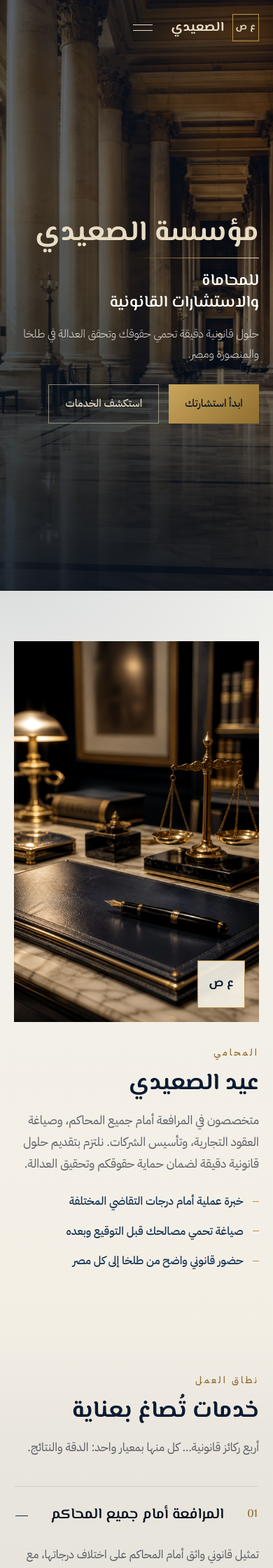
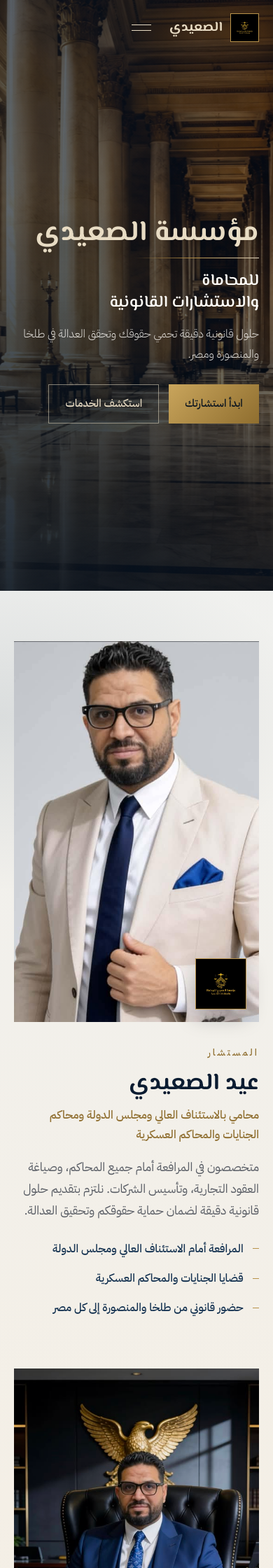
Before and after one commit to m-elsaad22/Call, a PHP site: page / in a window 390 px wide. Shown: the top 2240 px of the page at 70% size. Run offline with PHP 8.4, Linux system fonts and the light colour scheme.

Commit message:
Integrate El-Saidey photos, logo, and Facebook pages
Add the lawyer portrait and official brand logo from Facebook, surface both Facebook pages, and update contact phones to the firm’s published numbers.

Co-authored-by: m-elsaad22 <m-elsaad22@users.noreply.github.com>

```diff
--- a/el-saidey-law/index.html
+++ b/el-saidey-law/index.html
@@ -5,10 +5,10 @@
     <meta name="viewport" content="width=device-width, initial-scale=1.0" />
     <meta
       name="description"
-      content="مؤسسة الصعيدي للمحاماة والاستشارات القانونية — المحامي عيد الصعيدي في طلخا والمنصورة ومصر. مرافعة، عقود تجارية، وتأسيس شركات."
+      content="مؤسسة الصعيدي للمحاماة والاستشارات القانونية — المستشار عيد الصعيدي، محامي بالاستئناف العالي ومجلس الدولة في طلخا والمنصورة ومصر."
     />
-    <title>مؤسسة الصعيدي للمحاماة والاستشارات القانونية | المحامي عيد الصعيدي</title>
-    <link rel="icon" type="image/svg+xml" href="assets/favicon.svg" />
+    <title>مؤسسة الصعيدي للمحاماة والاستشارات القانونية | المستشار عيد الصعيدي</title>
+    <link rel="icon" type="image/jpeg" href="assets/brand-logo.jpg" />
     <link rel="preconnect" href="https://fonts.googleapis.com" />
     <link rel="preconnect" href="https://fonts.gstatic.com" crossorigin />
     <link
@@ -23,7 +23,7 @@
 
     <header class="nav" data-nav>
       <a class="nav__brand" href="#top" aria-label="مؤسسة الصعيدي">
-        <span class="nav__mark">ع ص</span>
+        <img class="nav__logo" src="assets/brand-logo.jpg" alt="شعار مؤسسة الصعيدي" />
         <span class="nav__name">الصعيدي</span>
       </a>
       <nav class="nav__links" aria-label="القائمة الرئيسية">
@@ -32,7 +32,7 @@
         <a href="#presence">التواجد</a>
         <a href="#contact">تواصل</a>
       </nav>
-      <a class="nav__cta" href="https://wa.me/201009073727" target="_blank" rel="noopener">استشارة فورية</a>
+      <a class="nav__cta" href="https://wa.me/201002120325" target="_blank" rel="noopener">استشارة فورية</a>
       <button class="nav__toggle" type="button" aria-label="فتح القائمة" data-menu-toggle>
         <span></span><span></span>
       </button>
@@ -43,7 +43,7 @@
       <a href="#services">الخدمات</a>
       <a href="#presence">التواجد</a>
       <a href="#contact">تواصل</a>
-      <a class="mobile-menu__cta" href="https://wa.me/201009073727" target="_blank" rel="noopener">واتساب مباشر</a>
+      <a class="mobile-menu__cta" href="https://wa.me/201002120325" target="_blank" rel="noopener">واتساب مباشر</a>
     </div>
 
     <main id="top">
@@ -68,7 +68,7 @@
             حلول قانونية دقيقة تحمي حقوقك وتحقق العدالة في طلخا والمنصورة ومصر.
           </p>
           <div class="hero__actions reveal" data-reveal>
-            <a class="btn btn--gold" href="https://wa.me/201009073727" target="_blank" rel="noopener">ابدأ استشارتك</a>
+            <a class="btn btn--gold" href="https://wa.me/201002120325" target="_blank" rel="noopener">ابدأ استشارتك</a>
             <a class="btn btn--ghost" href="#services">استكشف الخدمات</a>
           </div>
         </div>
@@ -77,22 +77,40 @@
       <section class="about" id="about">
         <div class="about__grid">
           <div class="about__visual reveal" data-reveal>
-            <img src="assets/about-desk.jpg" alt="أجواء مكتبية فاخرة لمكتب محاماة" />
-            <div class="about__monogram">ع ص</div>
+            <img
+              class="about__portrait"
+              src="assets/lawyer-portrait.jpg"
+              alt="المستشار عيد الصعيدي"
+            />
+            <img
+              class="about__logo-badge"
+              src="assets/brand-logo.jpg"
+              alt=""
+              aria-hidden="true"
+            />
           </div>
           <div class="about__copy">
-            <p class="eyebrow reveal" data-reveal>المحامي</p>
+            <p class="eyebrow reveal" data-reveal>المستشار</p>
             <h2 class="section-title reveal" data-reveal>عيد الصعيدي</h2>
+            <p class="about__role reveal" data-reveal>
+              محامي بالاستئناف العالي ومجلس الدولة ومحاكم الجنايات والمحاكم العسكرية
+            </p>
             <p class="about__text reveal" data-reveal>
               متخصصون في المرافعة أمام جميع المحاكم، وصياغة العقود التجارية، وتأسيس
               الشركات. نلتزم بتقديم حلول قانونية دقيقة لضمان حماية حقوقكم وتحقيق العدالة.
             </p>
             <ul class="about__points reveal" data-reveal>
-              <li>خبرة عملية أمام درجات التقاضي المختلفة</li>
-              <li>صياغة تحمي مصالحك قبل التوقيع وبعده</li>
-              <li>حضور قانوني واضح من طلخا إلى كل مصر</li>
+              <li>المرافعة أمام الاستئناف العالي ومجلس الدولة</li>
+              <li>قضايا الجنايات والمحاكم العسكرية</li>
+              <li>حضور قانوني من طلخا والمنصورة إلى كل مصر</li>
             </ul>
           </div>
+        </div>
+      </section>
+
+      <section class="portrait-band" aria-label="من داخل المكتب">
+        <div class="portrait-band__frame reveal" data-reveal>
+          <img src="assets/lawyer-office.jpg" alt="المستشار عيد الصعيدي داخل مكتبه" />
         </div>
       </section>
 
@@ -114,8 +132,8 @@
             </button>
             <div class="service__panel">
               <p>
-                تمثيل قانوني واثق أمام المحاكم على اختلاف درجاتها، مع بناء ملف القضية
-                بأسلوب استراتيجي يحمي موقفك في كل جلسة.
+                تمثيل قانوني واثق أمام المحاكم على اختلاف درجاتها، بما فيها الاستئناف
+                العالي ومجلس الدولة والجنايات والعسكرية.
               </p>
             </div>
           </article>
@@ -194,28 +212,58 @@
         </div>
 
         <div class="contact__channels reveal" data-reveal>
-          <a class="channel" href="tel:+201009073727">
+          <a class="channel" href="tel:+201002120325">
             <span class="channel__label">الهاتف</span>
-            <span class="channel__value" dir="ltr">+20 10 09073727</span>
+            <span class="channel__value" dir="ltr">0100 212 0325</span>
+          </a>
+          <a class="channel" href="tel:+201055833331">
+            <span class="channel__label">الهاتف</span>
+            <span class="channel__value" dir="ltr">0105 583 3331</span>
           </a>
           <a class="channel" href="mailto:eidelsaidey@gmail.com">
             <span class="channel__label">البريد</span>
             <span class="channel__value">eidelsaidey@gmail.com</span>
           </a>
-          <a class="channel channel--accent" href="https://wa.me/201009073727" target="_blank" rel="noopener">
+          <a class="channel channel--accent" href="https://wa.me/201002120325" target="_blank" rel="noopener">
             <span class="channel__label">واتساب</span>
             <span class="channel__value">محادثة فورية مع المكتب</span>
           </a>
+        </div>
+
+        <div class="social reveal" data-reveal>
+          <p class="social__label">صفحات المكتب على فيسبوك</p>
+          <div class="social__links">
+            <a
+              href="https://www.facebook.com/Eid2elsaidey"
+              target="_blank"
+              rel="noopener"
+            >
+              صفحة المستشار عيد الصعيدي
+            </a>
+            <a
+              href="https://www.facebook.com/people/%D9%85%D8%A4%D8%B3%D8%B3%D8%A9-%D8%A7%D9%84%D8%B5%D8%B9%D9%8A%D8%AF%D9%8A-%D9%84%D9%84%D9%85%D8%AD%D8%A7%D9%85%D8%A7%D8%A9-%D9%88%D8%A7%D9%84%D8%A5%D8%B3%D8%AA%D8%B4%D8%A7%D8%B1%D8%A7%D8%AA-%D8%A7%D9%84%D9%82%D8%A7%D9%86%D9%88%D9%86%D9%8A%D8%A9/100085730391744/"
+              target="_blank"
+              rel="noopener"
+            >
+              صفحة مؤسسة الصعيدي
+            </a>
+          </div>
         </div>
       </section>
     </main>
 
     <footer class="footer">
       <div class="footer__brand">
-        <strong>مؤسسة الصعيدي للمحاماة والاستشارات القانونية</strong>
-        <span>المحامي عيد الصعيدي</span>
+        <img src="assets/brand-logo.jpg" alt="" aria-hidden="true" />
+        <div>
+          <strong>مؤسسة الصعيدي للمحاماة والاستشارات القانونية</strong>
+          <span>المستشار عيد الصعيدي</span>
+        </div>
       </div>
-      <p class="footer__copy">© <span data-year></span> جميع الحقوق محفوظة</p>
+      <div class="footer__meta">
+        <a href="https://www.facebook.com/Eid2elsaidey" target="_blank" rel="noopener">فيسبوك</a>
+        <p class="footer__copy">© <span data-year></span> جميع الحقوق محفوظة</p>
+      </div>
     </footer>
 
     <script src="main.js"></script>
--- a/el-saidey-law/styles.css
+++ b/el-saidey-law/styles.css
@@ -146,14 +146,11 @@ button {
   letter-spacing: 0.02em;
 }
 
-.nav__mark {
-  display: inline-grid;
-  place-items: center;
-  width: 2.4rem;
-  height: 2.4rem;
+.nav__logo {
+  width: 2.55rem;
+  height: 2.55rem;
+  object-fit: cover;
   border: 1px solid var(--brass);
-  color: inherit;
-  font-size: 0.85rem;
 }
 
 .nav__name {
@@ -413,27 +410,52 @@ body.is-menu-open .nav__toggle span:last-child {
   min-height: 22rem;
 }
 
-.about__visual img {
+.about__portrait {
   width: 100%;
   height: min(34rem, 70vh);
   object-fit: cover;
-  filter: saturate(0.92) contrast(1.05);
+  object-position: center top;
+  filter: saturate(0.96) contrast(1.04);
 }
 
-.about__monogram {
+.about__logo-badge {
   position: absolute;
-  inset-block-end: 1.25rem;
-  inset-inline-start: 1.25rem;
-  display: grid;
-  place-items: center;
-  width: 4.25rem;
-  height: 4.25rem;
-  background: rgba(246, 241, 231, 0.92);
+  inset-block-end: 1.1rem;
+  inset-inline-start: 1.1rem;
+  width: 4.6rem;
+  height: 4.6rem;
+  object-fit: cover;
   border: 1px solid var(--brass);
-  font-family: var(--font-display);
-  font-size: 1.1rem;
-  font-weight: 700;
-  color: var(--navy-900);
+  box-shadow: 0 10px 30px rgba(7, 18, 31, 0.28);
+}
+
+.about__role {
+  margin: -0.35rem 0 1.1rem;
+  color: var(--brass-deep);
+  font-weight: 500;
+  font-size: 1.02rem;
+  max-width: 36rem;
+  line-height: 1.7;
+}
+
+.portrait-band {
+  padding: 0 clamp(1.25rem, 5vw, 4rem) clamp(1rem, 3vw, 2rem);
+}
+
+.portrait-band__frame {
+  max-width: var(--max);
+  margin-inline: auto;
+  overflow: hidden;
+  background: var(--navy-950);
+}
+
+.portrait-band__frame img {
+  width: 100%;
+  max-height: min(36rem, 72vh);
+  object-fit: cover;
+  object-position: center 20%;
+  display: block;
+  opacity: 0.96;
 }
 
 .eyebrow {
```
Also changed, not shown: other parts of el-saidey-law/styles.css (+70 -4 lines), el-saidey-law/README.md, el-saidey-law/assets/about-desk.jpg (deleted), el-saidey-law/assets/brand-banner.jpg (added), el-saidey-law/assets/brand-logo.jpg (added), el-saidey-law/assets/lawyer-office.jpg (added), el-saidey-law/assets/lawyer-portrait.jpg (added).
